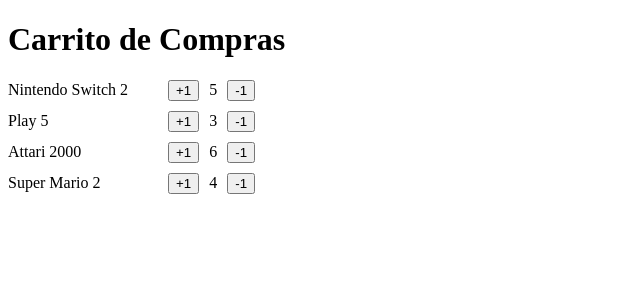
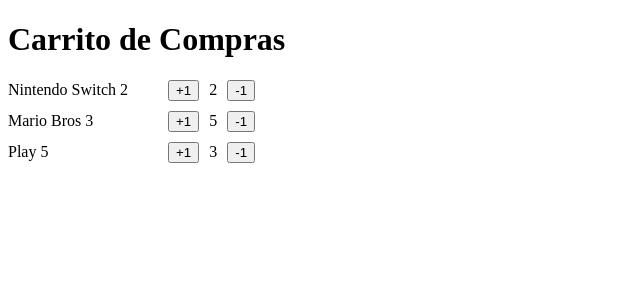
Before and after one commit to DieCau/react-first-steps, a React (Vite) app: page / in a window 1280 px wide. Shown: the top 300 px of the page, without its empty margins (0-640 px from the left). Built offline with nearby package versions, Linux system fonts and the light colour scheme.

Commit message:
add: itemInCart map on view

```diff
--- a/src/FirstStepsApp.tsx
+++ b/src/FirstStepsApp.tsx
@@ -1,14 +1,33 @@
 import { ItemCounter } from './shopping-cart/ItemCounter';
+
+interface ItemInCart {
+  productName: string;
+  quantity: number;
+}
+
+const itemInCart: ItemInCart[] = [
+  { productName: 'Nintendo Switch 2', quantity: 2 },
+  { productName: 'Mario Bros 3', quantity: 5 },
+  { productName: 'Play 5', quantity: 3 },
+];
 
 export function FirstStepsApp() {
   return (
     <>
       <h1>Carrito de Compras</h1>
 
-      <ItemCounter productName='Nintendo Switch 2' quantity={5} />
+      {itemInCart.map(({ productName, quantity }) => (
+        <ItemCounter
+          key={productName}
+          productName={productName}
+          quantity={quantity}
+        />
+      ))}
+
+      {/* <ItemCounter productName='Nintendo Switch 2' quantity={5} />
       <ItemCounter productName='Play 5' quantity={3} />
       <ItemCounter productName='Attari 2000' quantity={6} />
-      <ItemCounter productName='Super Mario 2' quantity={4} />
+      <ItemCounter productName='Super Mario 2' quantity={4} /> */}
     </>
   );
 }
```
